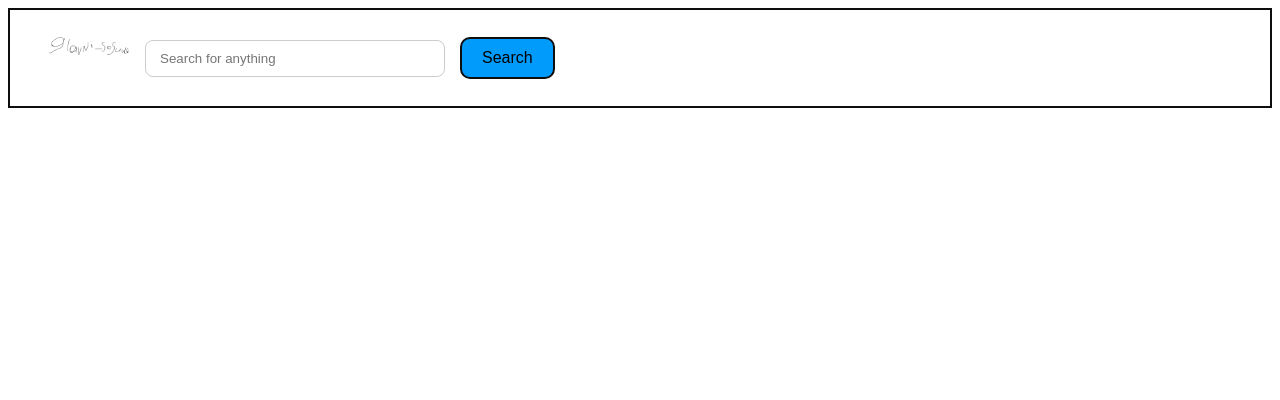
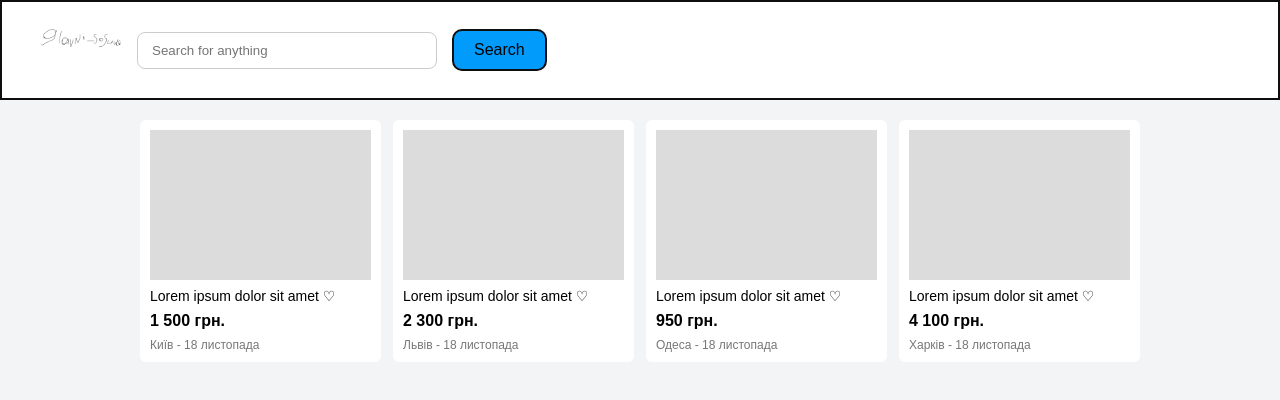
Before and after one commit to sashkavtapkah931-sys/glavni_sosunku, a plain HTML site: page index.html in a window 1280 px wide. Drawn offline with Linux system fonts and the light colour scheme.

Commit message:
OGOLOSHENYA

```diff
--- a/db.json
+++ b/db.json
@@ -2,7 +2,7 @@
   "users": [
     {
     id: 1,
-    name: "John Doe",
+    name: "Ben Dover",
     surname: "Doe",
     photo: "https://example.com/photo.jpg",
     balance: 1000.00
--- a/index.html
+++ b/index.html
@@ -14,5 +14,35 @@
             <button type="button" id="search-button">Search</button>
         </div>
     </div>
+
+    <div class="grid">
+        <div class="card">
+            <div class="img"></div>
+            <p>Lorem ipsum dolor sit amet ♡</p>
+            <b>1 500 грн.</b>
+            <span>Київ - 18 листопада</span>
+        </div>
+
+        <div class="card">
+            <div class="img"></div>
+            <p>Lorem ipsum dolor sit amet ♡</p>
+            <b>2 300 грн.</b>
+            <span>Львів - 18 листопада</span>
+        </div>
+
+        <div class="card">
+            <div class="img"></div>
+            <p>Lorem ipsum dolor sit amet ♡</p>
+            <b>950 грн.</b>
+            <span>Одеса - 18 листопада</span>
+        </div>
+
+        <div class="card">
+            <div class="img"></div>
+            <p>Lorem ipsum dolor sit amet ♡</p>
+            <b>4 100 грн.</b>
+            <span>Харків - 18 листопада</span>
+        </div>
+    </div>
 </body>
 </html>
--- a/style.css
+++ b/style.css
@@ -1,11 +1,15 @@
+body {
+  background: #f2f4f5;
+  font-family: Arial, sans-serif;
+  margin: 0;
+}
+
 .rectangle {
   width: 100%;
   height: 100px;
-  background-color: #ffffff;
+  background: #fff;
   border: 2px solid #0e0e0e;
   box-sizing: border-box;
-
-
   display: flex;
   align-items: center;
   gap: 15px;
@@ -27,13 +31,44 @@ input[type="search"] {
 }
 
 button {
-  background-color: #009bfb;
-  color: #000000;
+  background: #009bfb;
+  color: #000;
   padding: 10px 20px;
-  text-align: center;
   font-size: 16px;
   cursor: pointer;
-  border-radius: 4px;
   border: 2px solid #0e0e0e;
-   border-radius: 10px;
+  border-radius: 10px;
 }
+
+.grid {
+  display: grid;
+  grid-template-columns: repeat(4, 1fr);
+  gap: 12px;
+  max-width: 1000px;
+  margin: 20px auto;
+  padding: 0 15px;
+}
+
+.card {
+  background: #fff;
+  padding: 10px;
+  border-radius: 6px;
+  display: flex;
+  flex-direction: column;
+  gap: 8px;
+}
+
+.img {
+  height: 150px;
+  background: #dcdcdc;
+}
+
+.card p {
+  margin: 0;
+  font-size: 14px;
+}
+
+.card span {
+  font-size: 12px;
+  color: #777;
+}
```
